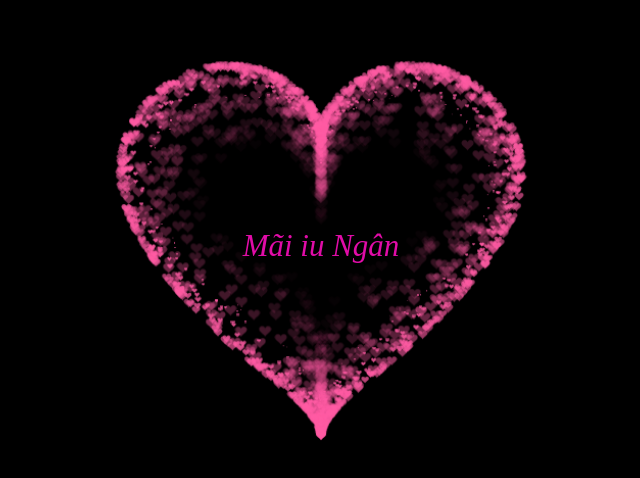
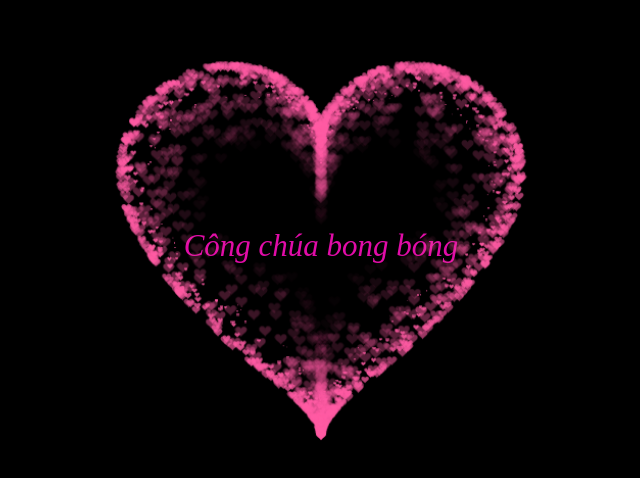
Before and after one commit to longhoafng/loveyou, a plain HTML site: page index.html in a window 1280 px wide. Shown: the part 152-630 px from the top of the page, without its empty margins (319-959 px from the left). Drawn offline with Linux system fonts and the light colour scheme.

Commit message:
cong chua bong bong

```diff
--- a/index.html
+++ b/index.html
@@ -380,7 +380,7 @@
         justify-content: center;
         margin-bottom: 5px;
         text-align: center;">
-        Mãi iu Ngân
+        Công chúa bong bóng
     </div>
 </body>
 
```
